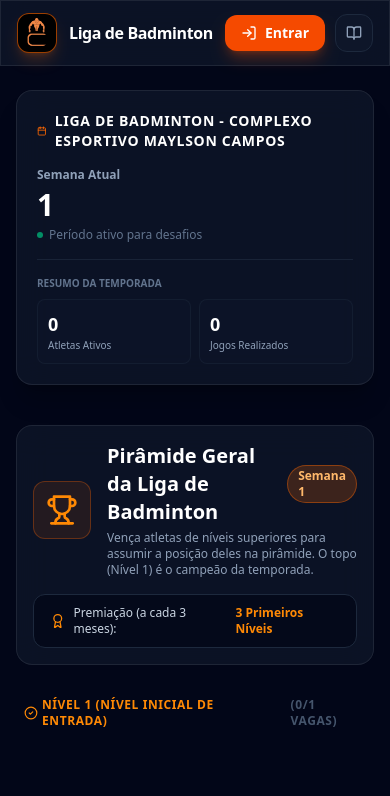
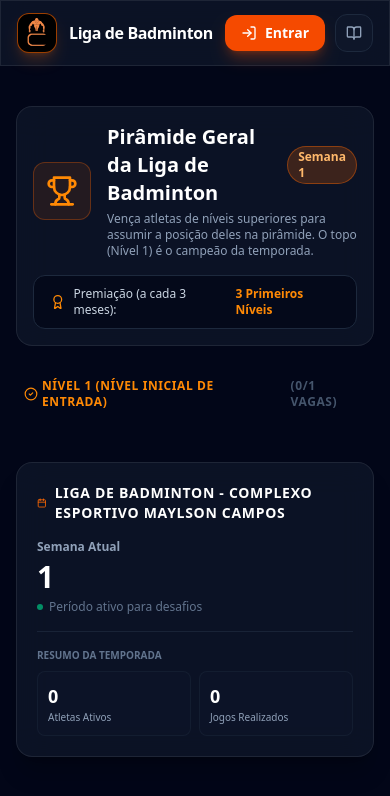
Before and after one commit to raulfragoso/liga-badminton, a React (Vite) app: page / in a window 390 px wide. Shown: the top 796 px of the page. Built offline with nearby package versions, Linux system fonts and the light colour scheme; no server answers; the database is empty.

Commit message:
style: move banners to the bottom on mobile

```diff
--- a/src/App.tsx
+++ b/src/App.tsx
@@ -40,8 +40,8 @@ export const App: React.FC = () => {
       {/* O padding inferior extra garante que a BottomNav não esconda conteúdo no mobile */}
       <main className="max-w-7xl mx-auto px-4 sm:px-6 lg:px-8 py-6 pb-24 sm:pb-8 flex flex-col lg:flex-row gap-6 lg:gap-8">
 
-        {/* Coluna Esquerda: Estatísticas Principais (Desktop) */}
-        <div className="w-full lg:w-72 shrink-0 space-y-4">
+        {/* Coluna Esquerda: Estatísticas Principais (Desktop) / Fim (Mobile) */}
+        <div className="w-full lg:w-72 shrink-0 space-y-4 order-2 lg:order-1">
           <div className="glass-panel rounded-2xl p-5 border border-slate-800 shadow-xl shadow-black/20">
             <div className="flex items-center gap-2 mb-4">
               <Calendar className="w-4 h-4 text-orange-500" />
@@ -97,7 +97,7 @@ export const App: React.FC = () => {
             )}
           </div>
 
-          <div className="flex-1 min-w-0">
+          <div className="flex-1 min-w-0 order-1 lg:order-2">
             <div className="animate-fadeIn">
               <Routes>
                 <Route path="/" element={<PyramidView />} />
```
